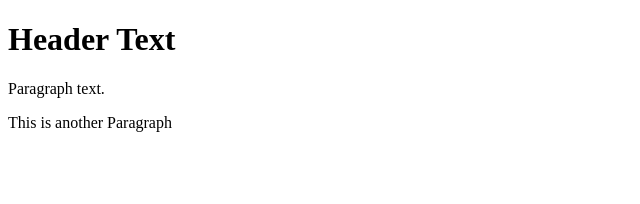
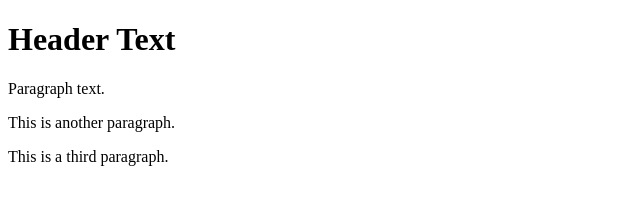
Before and after one commit to vlski83/git-test, a website: page index.html in a window 1280 px wide. Shown: the whole page, without its empty margins (0-640 px from the left). Drawn offline with Linux system fonts and the light colour scheme.

```diff
--- a/index.html
+++ b/index.html
@@ -3,6 +3,7 @@
     <body>
         <h1>Header Text</h1>
         <p>Paragraph text.</p>
-        <p>This is another Paragraph </p>
+        <p>This is another paragraph. </p>
+        <p>This is a third paragraph.</p>
     </body>
 </html>
```
Also changed, not shown: package.json (added, +19 -0 lines), 2 other files.
